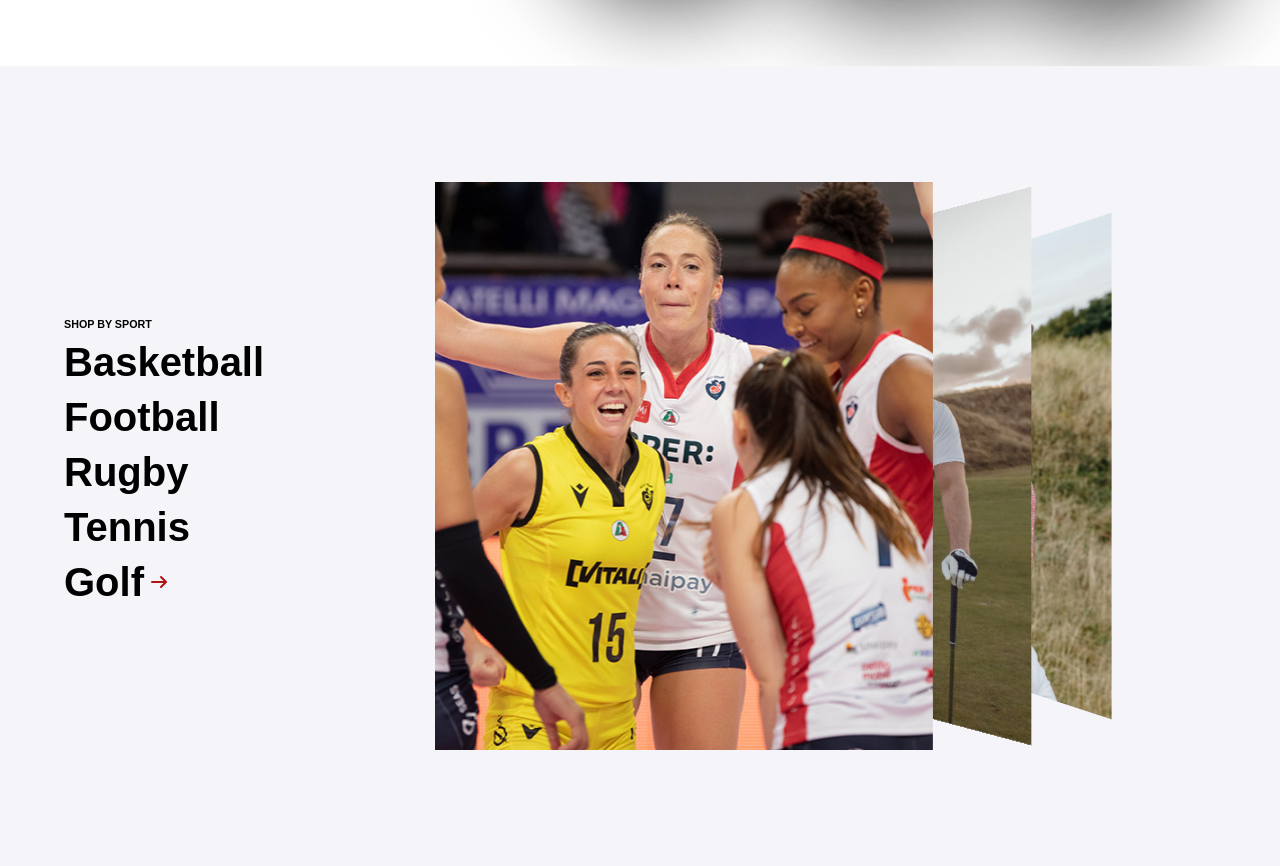
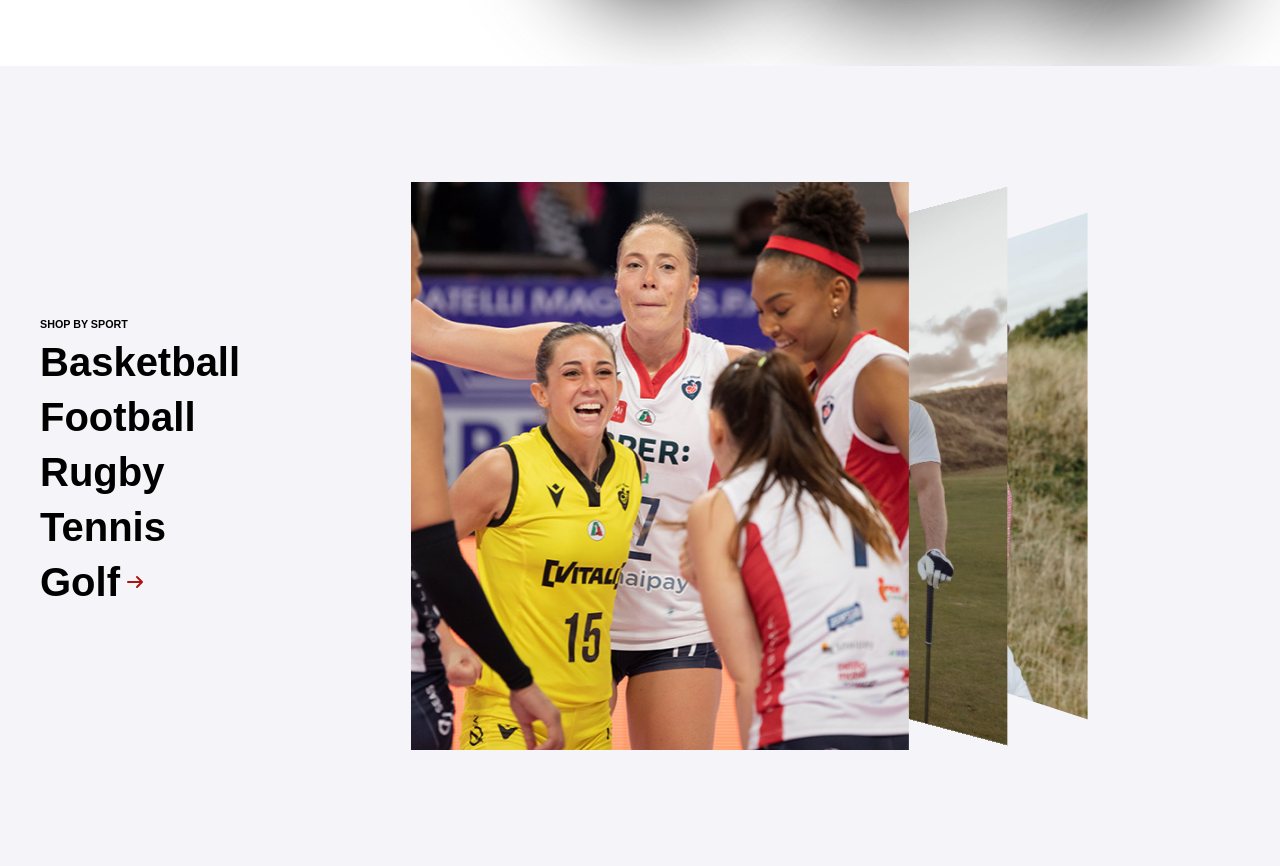
Before and after one commit to SalihGhauri/TeamProject, a PHP site: page / in a window 1280 px wide. Shown: the part 734-1600 px from the top of the page. Run offline with PHP 8.4, Linux system fonts and the light colour scheme; some libraries are stand-ins or nearby versions.

Commit message:
Minor styling issue

```diff
--- a/CSS/home.css
+++ b/CSS/home.css
@@ -46,7 +46,7 @@
 
 }
 
-.contents h4 {}
+/*.contents h4 {} - Not sure if you want to add code to this hence why I have commented it - Salih
 
 /*----------------- SECTION 2 -------------*/
 .section-2-container {
@@ -56,7 +56,7 @@
     height: 100vh;
     margin: 0;
     background-color: #f4f4f9;
-    font-family: "Inter", sans-serif;
+    font-family: montserrat, sans-serif;
     overflow: hidden;
     font-weight: 400;
 }
@@ -64,7 +64,7 @@
 .carousel-wrapper {
     display: flex;
     align-items: center;
-    width: 90%;
+    width: 100%;
     max-width: 1200px;
 }
 
```
